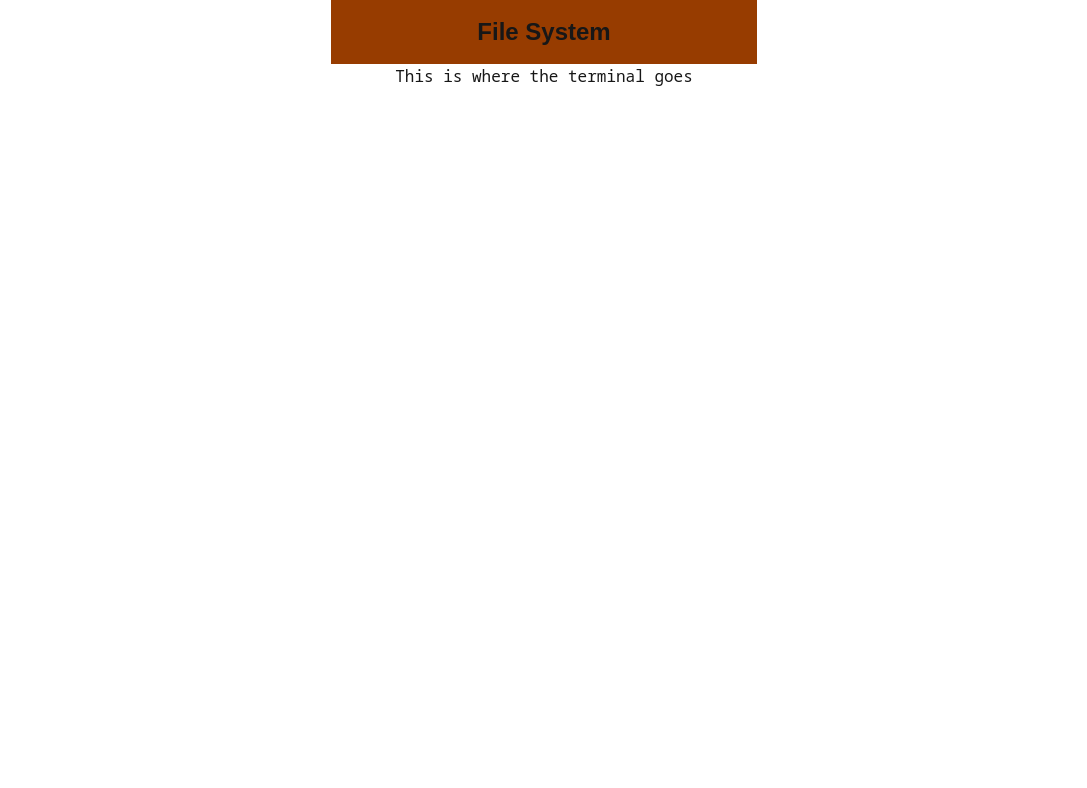
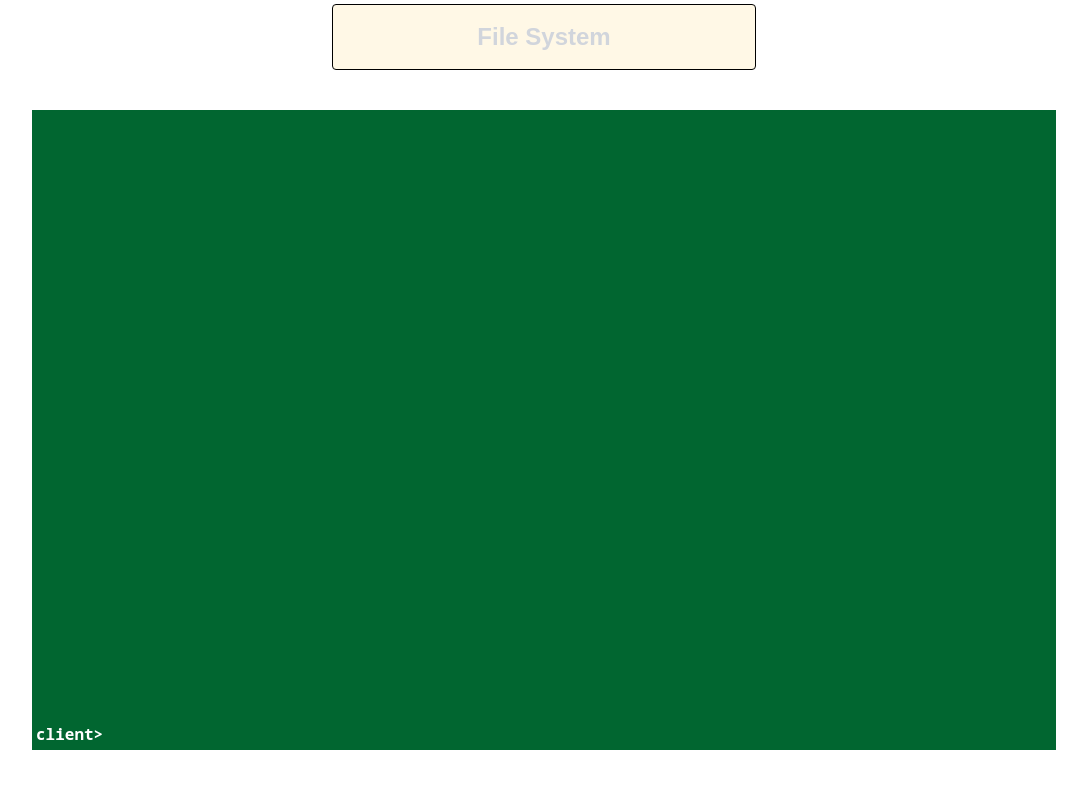
Before and after one commit to ethan-cooperman/shell-webapp, a Next.js app in the folder client/: page / in a window 1280 px wide. Shown: the top 788 px of the page, without its empty margins (96-1183 px from the left). Built offline with nearby package versions, Linux system fonts and the light colour scheme.

Commit message:
feat: basic terminal with prompt history

```diff
--- a/client/src/app/globals.css
+++ b/client/src/app/globals.css
@@ -13,7 +13,7 @@
 
 @media (prefers-color-scheme: dark) {
   :root {
-    --background: #0a0a0a;
+    --background: #593727;
     --foreground: #ededed;
   }
 }
--- a/client/src/app/page.tsx
+++ b/client/src/app/page.tsx
@@ -1,11 +1,15 @@
+import Terminal from "@/components/Terminal";
+
 export default function Home() {
   return (
-    <div className="items-center justify-items-center min-h-screen">
-      <header className="flex bg-amber-800 p-4 w-1/3 items-center justify-center">
-        <h1 className="bg-blue text-2xl font-bold text-center">File System</h1>
+    <div className="items-center justify-items-center min-h-screen p-1">
+      <header className="flex bg-amber-400/10 p-4 w-1/3 items-center justify-center rounded-sm  border-black border-1">
+        <h1 className="bg-blue text-2xl font-bold text-center text-gray-300 text-shadow-black">
+          File System
+        </h1>
       </header>
-      <main className="flex flex-col gap-[32px] row-start-2 items-center sm:items-start font-[family-name:var(--font-noto-sans-mono)]">
-        <div>This is where the terminal goes</div>
+      <main className="flex flex-col gap-[32px] items-center sm:items-start font-[family-name:var(--font-noto-sans-mono)] p-10 ">
+        <Terminal />
       </main>
     </div>
   );
--- /dev/null
+++ b/client/src/components/Terminal.tsx
@@ -0,0 +1,97 @@
+"use client";
+import React, { useState, useRef, useEffect } from "react";
+import { TerminalEntry } from "@/types/terminalEntry";
+
+function Terminal() {
+  // state for entries list
+  const [entries, setEntries] = useState<TerminalEntry[]>([]);
+
+  // ref to the input box for ease
+  const terminalInputRef = useRef<HTMLInputElement>(null);
+
+  // ref to terminal history scrollable
+  const scrollRef = useRef<HTMLOListElement>(null);
+
+  // effect to scroll to bottom of terminal whenever something is entered
+  useEffect(() => {
+    if (scrollRef.current) {
+      scrollRef.current.scrollTop = scrollRef.current.scrollHeight;
+    }
+  }, [entries]);
+
+  function handleSubmit(e: React.FormEvent<HTMLFormElement>): void {
+    // ignore defaults
+    e.preventDefault();
+
+    if (terminalInputRef.current) {
+      // get input value
+      const inputValue = terminalInputRef.current.value.trim();
+
+      // reset
+      terminalInputRef.current.value = "";
+
+      // handle clear command
+      if (inputValue.toLowerCase() === "clear") {
+        setEntries([]);
+        return;
+      }
+      // for now, just update the entries array
+      setEntries((prevEntries) => [
+        ...prevEntries,
+        { input: inputValue, output: "Not Yet Implemented", isError: false },
+      ]);
+    }
+  }
+
+  return (
+    <div className="relative bg-green-800 w-[80vw] h-[80vh]">
+      <ol className="overflow-scroll h-19/20" ref={scrollRef}>
+        {entries.map((entry: TerminalEntry, idx: number) => (
+          <li
+            key={idx}
+            className="ww-full h-auto p-2 flex flex-col items-start "
+          >
+            <div className="w-full flex items-center mb-1">
+              <label htmlFor="terminalInput" className="text-white mr-2 w-1/10">
+                Input:
+              </label>
+              <div className="w-full text-white">{entry.input}</div>
+            </div>
+
+            <div className="w-full flex items-center">
+              <label htmlFor="terminalInput" className="text-white mr-2 w-1/10">
+                Output:
+              </label>
+              <div className="w-full text-white">{entry.output}</div>
+            </div>
+          </li>
+        ))}
+      </ol>
+      <form
+        onSubmit={handleSubmit}
+        className="absolute bottom-0 w-full h-1/20 p-1 flex items-center"
+      >
+        <label
+          htmlFor="terminalInput"
+          className="left-0 font-semibold text-white mr-2"
+        >
+          client&gt;
+        </label>
+        <input
+          type="text"
+          id="terminalInput"
+          name="terminalInput"
+          className="w-full p-1 rounded outline-0"
+          autoFocus
+          ref={terminalInputRef}
+          autoComplete="off"
+          inputMode="text"
+          autoCapitalize="off"
+          spellCheck="false"
+        />
+      </form>
+    </div>
+  );
+}
+
+export default Terminal;
--- /dev/null
+++ b/client/src/types/TerminalEntry.ts
@@ -0,0 +1,5 @@
+export type TerminalEntry = {
+  input: string;
+  output: string;
+  isError: boolean;
+};
```
